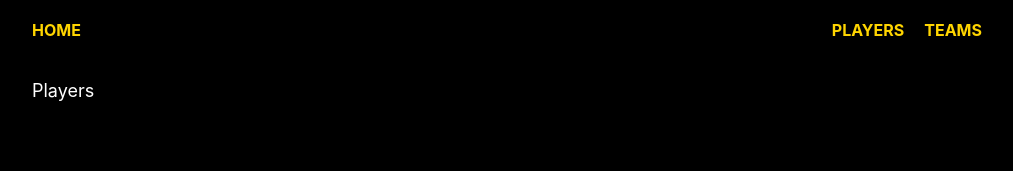
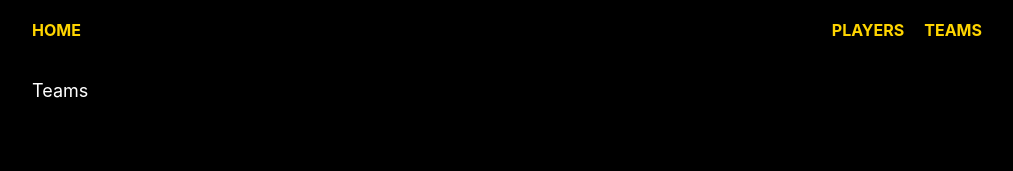
Before and after one commit to AdrianValdes/basketball-animal, a React (Create React App) app: page /teams in a window 1280 px wide. Shown: the top 171 px of the page, without its empty margins (128-1141 px from the left). Built offline with nearby package versions, Linux system fonts and the light colour scheme; a small style sheet from the web is missing.

Commit message:
Adding the home component

```diff
--- a/src/components/App.js
+++ b/src/components/App.js
@@ -13,11 +13,14 @@ export default function App() {
         <Route path="/" exact>
           <Home />
         </Route>
-        <Route>
-          <Players path="/players" />
+        <Route path="/players">
+          <Players />
         </Route>
-        <Route>
-          <Teams path="/teams" />
+        <Route path="/teams">
+          <Teams />
+        </Route>
+        <Route path="*">
+          <h1 className="text-center">Ups, 404</h1>
         </Route>
       </Switch>
     </Router>
--- a/src/components/Home.js
+++ b/src/components/Home.js
@@ -1,5 +1,25 @@
 import React from 'react';
+import useTeamNames from '../hooks/useTeamNames';
+import TeamLogo from './TeamLogo';
+import { Link } from 'react-router-dom';
 
 export default function Home() {
-  return <div className="container">Home</div>;
+  const { loading, response: teamNames } = useTeamNames();
+  if (loading) {
+    return null;
+  }
+
+  return (
+    <div className="container">
+      <h1 className="large-header">Hash History Basketball League</h1>
+      <h3 className="header text-center">Select a team</h3>
+      <div className="home-grid">
+        {teamNames.map((id) => (
+          <Link key={id} to={`${id}`}>
+            <TeamLogo id={id} width="125px" />
+          </Link>
+        ))}
+      </div>
+    </div>
+  );
 }
```
